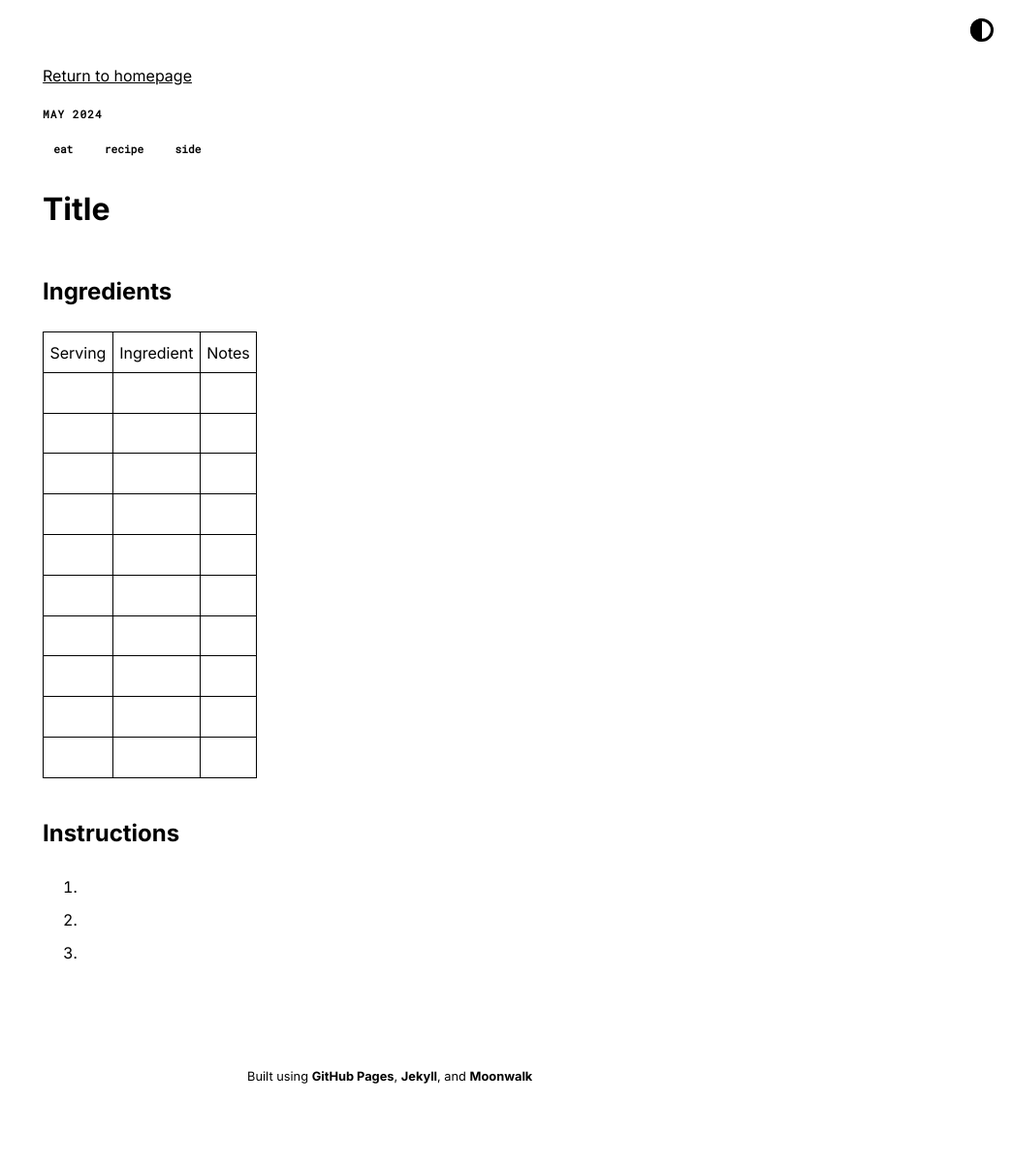
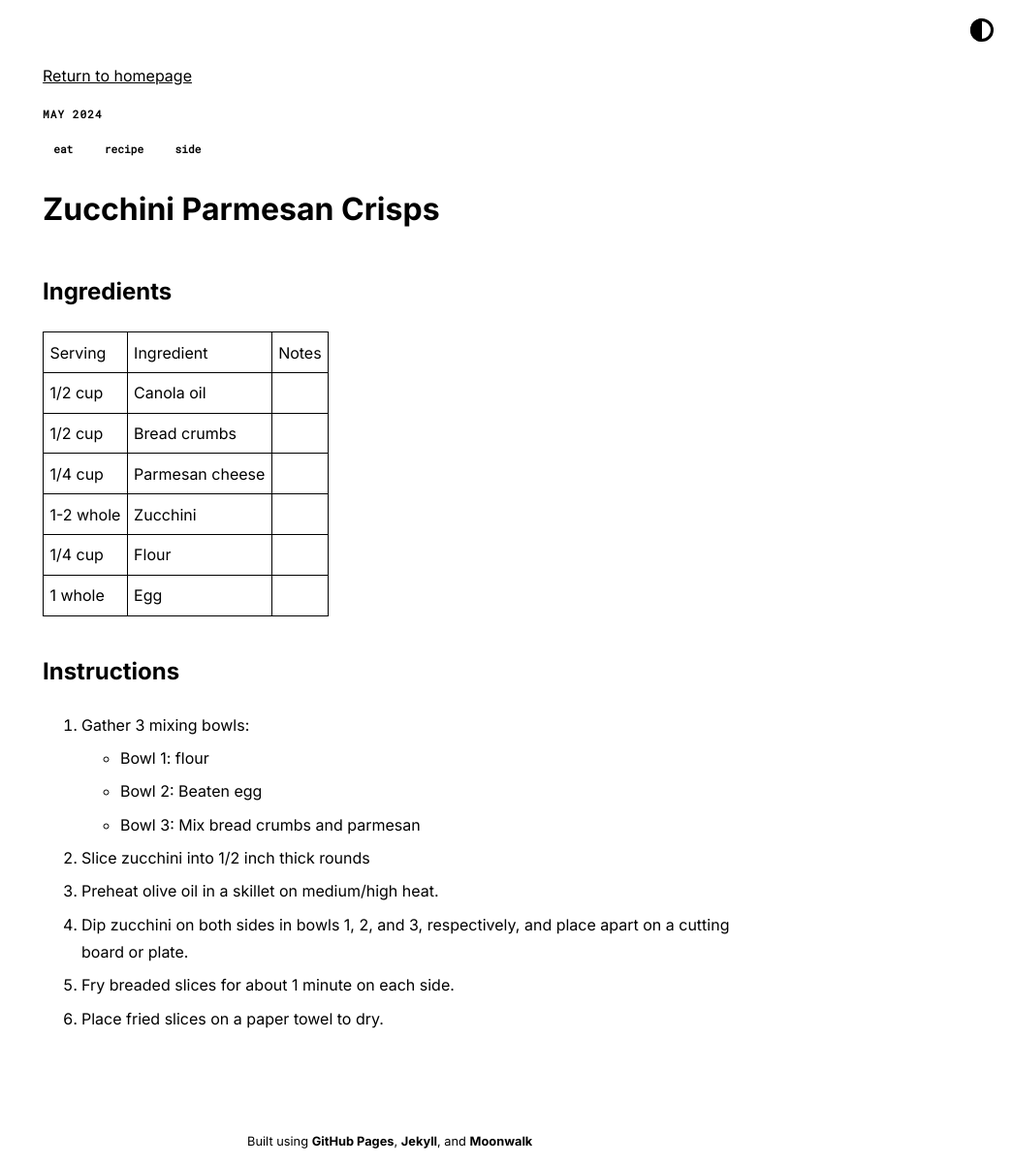
Before and after one commit to blakejacobus/blakejacobus.com, a Jekyll site: the page built from _posts/2024-05-20-zucchini-parmesan-crisps.md, in a window 1280 px wide. Shown: the whole page at 97% size, without its empty margins (236-1280 px from the left). Built offline with Jekyll 4.4.1, drawn with Linux system fonts in a browser that asks for light colours; before the commit the page ends 1135 px from its top, so only the background shows below that.

Commit message:
recipe index, misc homepage edits

```diff
--- a/_config.yml
+++ b/_config.yml
@@ -3,7 +3,7 @@ author: Blake Jacobus
 url: https://www.blakejacobus.com # root address of the site
 description: > # description of the site (multiple lines allowed)
   Father, husband, engineer <br>
-  barbell booster, game goon, meddling musician
+  Barbell booster, game goon, meddling musician
 
 permalink: /:slug
 
--- a/_posts/2024-05-20-zucchini-parmesan-crisps.md
+++ b/_posts/2024-05-20-zucchini-parmesan-crisps.md
@@ -3,24 +3,26 @@ layout: post
 tags: [eat, recipe, side]
 ---
 
-# Title
+# Zucchini Parmesan Crisps
 
 ## Ingredients
 
 | Serving | Ingredient | Notes |
-|  |  |  |
-|  |  |  |
-|  |  |  |
-|  |  |  |
-|  |  |  |
-|  |  |  |
-|  |  |  |
-|  |  |  |
-|  |  |  |
-|  |  |  |
+| 1/2 cup | Canola oil |  |
+| 1/2 cup | Bread crumbs |  |
+| 1/4 cup | Parmesan cheese |  |
+| 1-2 whole | Zucchini |  |
+| 1/4 cup | Flour |  |
+| 1 whole | Egg |  |
 
 ## Instructions
 
-1.
-1.
-1.
+1. Gather 3 mixing bowls:
+    - Bowl 1: flour
+    - Bowl 2: Beaten egg
+    - Bowl 3: Mix bread crumbs and parmesan
+1. Slice zucchini into 1/2 inch thick rounds
+1. Preheat olive oil in a skillet on medium/high heat.
+1. Dip zucchini on both sides in bowls 1, 2, and 3, respectively, and place apart on a cutting board or plate.
+1. Fry breaded slices for about 1 minute on each side.
+1. Place fried slices on a paper towel to dry.
```
Also changed, not shown: _data/home.yml (+8 -8 lines), _posts/2022-11-19-creation-cookbook.md (+24 -0 lines).
